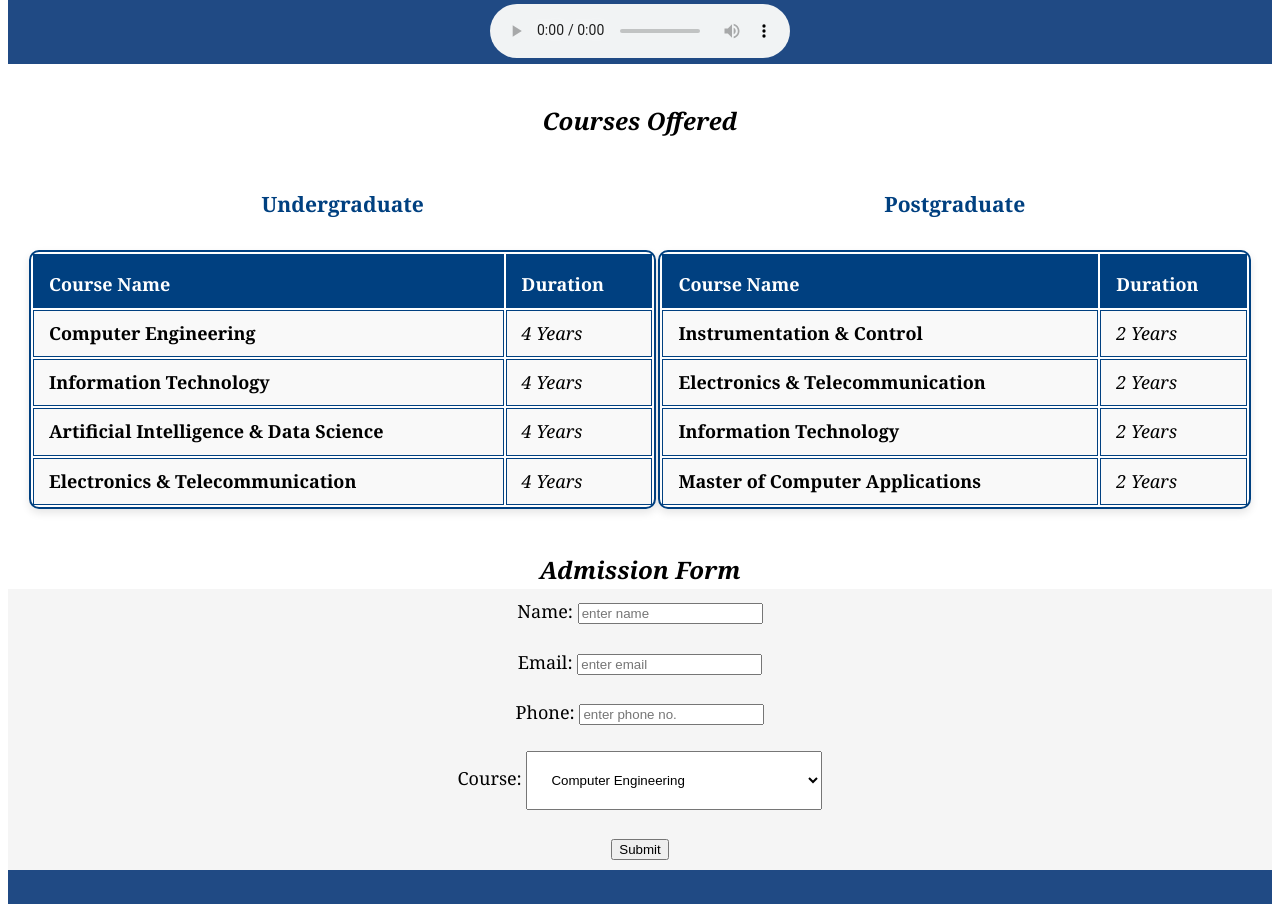
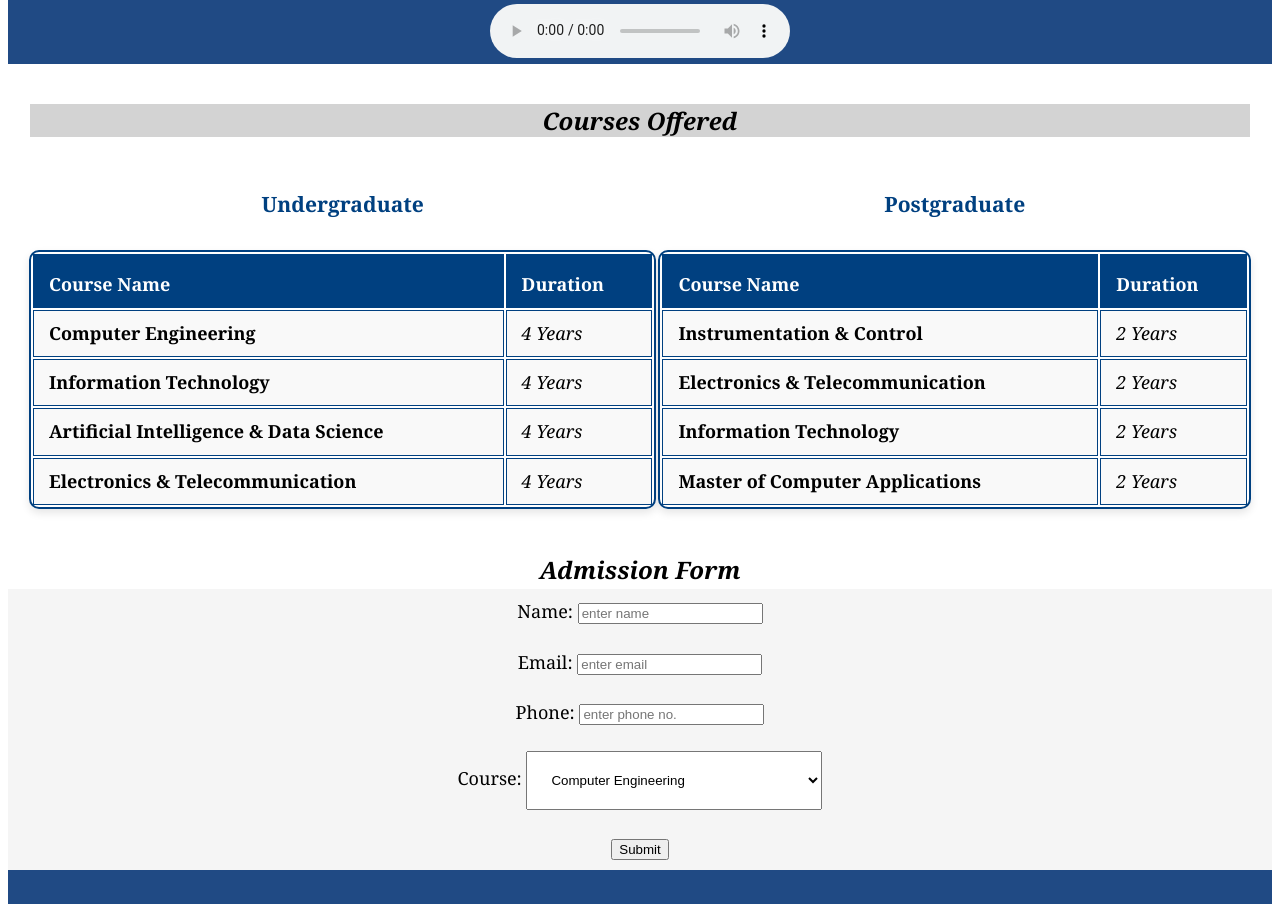
Before and after one commit to Ansh476/CSS1IP, a plain HTML site: page index.html in a window 1280 px wide. Shown: the part 955-1859 px from the top of the page. Drawn offline with Linux system fonts and the light colour scheme.

Commit message:
Update styles.css

```diff
--- a/styles.css
+++ b/styles.css
@@ -32,7 +32,7 @@ body {
 
 #course h2 {
     font-size: 24px;
-    background-color:ligthgrey ;
+    background-color:lightgrey;
     margin-bottom: 20px;
 }
 
```
